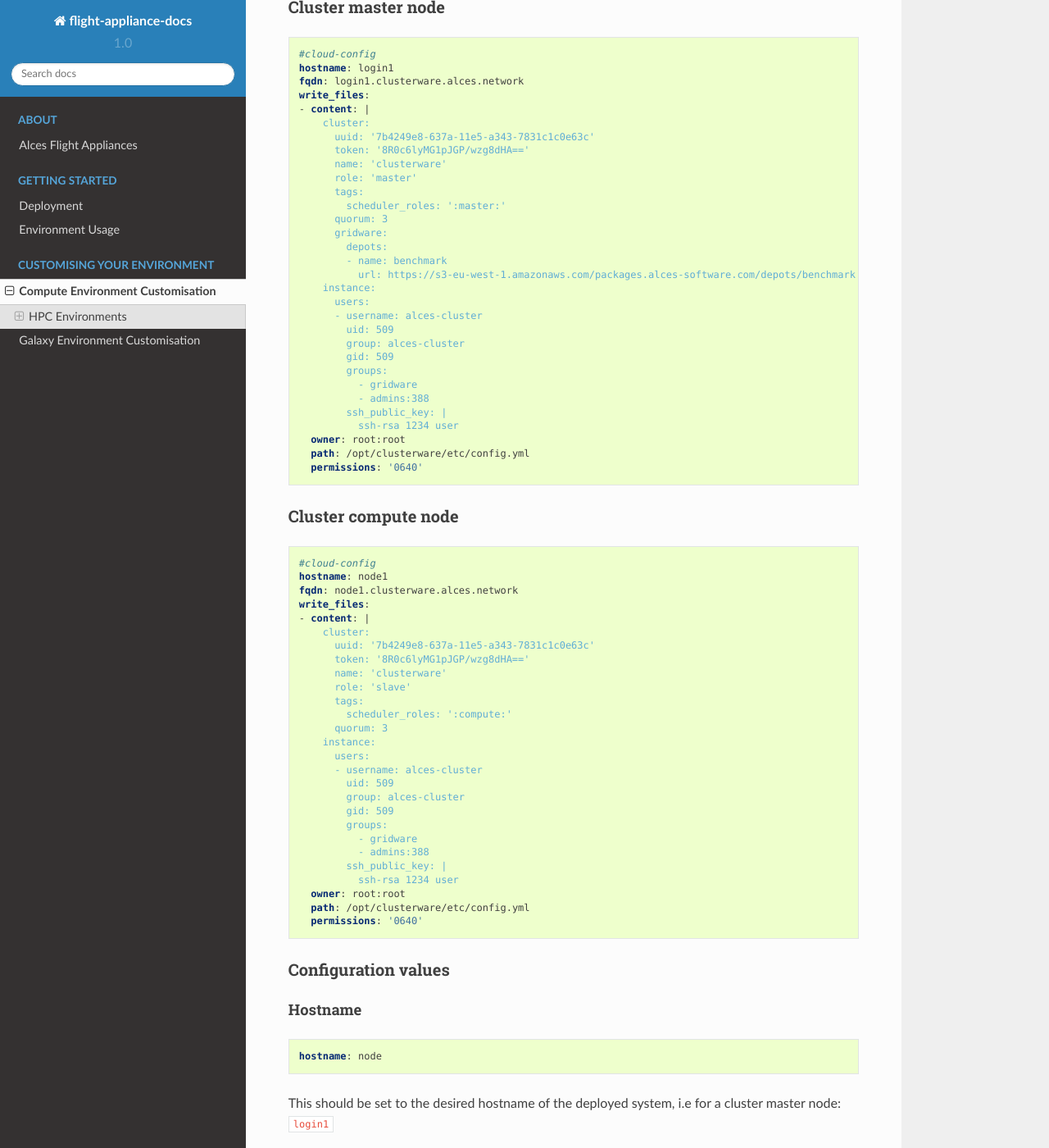
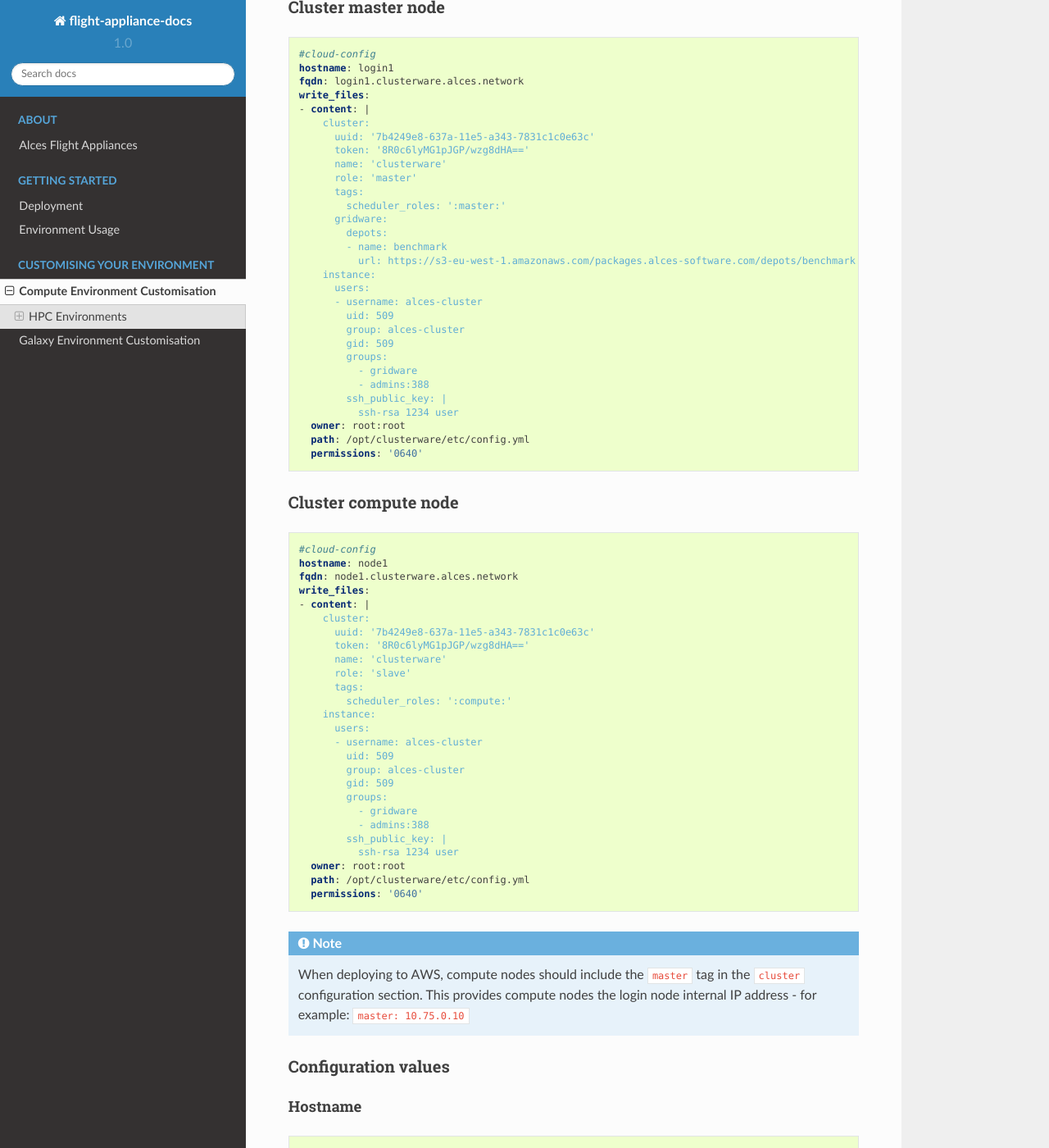
Before and after one commit to alces-software/flight-appliance-docs, a Sphinx documentation site: the page built from docs/source/configuration/compute-config.rst, in a window 1280 px wide and 1400 px high, scrolled down 485 px. Shown: the whole window at 82% size. Built offline with Sphinx 7.4.7 and the Read the Docs theme 2.0.0, drawn with Linux system fonts in a browser that asks for light colours.

Commit message:
Make configuration pages generic

```diff
--- a/docs/source/configuration/compute-config.rst
+++ b/docs/source/configuration/compute-config.rst
@@ -30,7 +30,6 @@
           role: 'master'
           tags:
             scheduler_roles: ':master:'
-          quorum: 3
           gridware:
             depots:
             - name: benchmark
@@ -66,7 +65,6 @@
           role: 'slave'
           tags:
             scheduler_roles: ':compute:'
-          quorum: 3
         instance:
           users:
           - username: alces-cluster
@@ -81,6 +79,8 @@
       owner: root:root
       path: /opt/clusterware/etc/config.yml
       permissions: '0640'
+
+.. note:: When deploying to AWS, compute nodes should include the ``master`` tag in the ``cluster`` configuration section. This provides compute nodes the login node internal IP address - for example: ``master: 10.75.0.10``
 
 Configuration values
 -------------------
--- a/docs/source/configuration/galaxy-config.rst
+++ b/docs/source/configuration/galaxy-config.rst
@@ -53,6 +53,8 @@
       owner: root:root
       path: /opt/clusterware/etc/config.yml
       permissions: '0640'
+
+.. note:: When deploying to AWS, compute nodes should include the ``master`` tag in the ``cluster`` configuration section. This provides compute nodes the login node internal IP address - for example: ``master: 10.75.0.10``
 
 Configuration values
 -------------------
```
